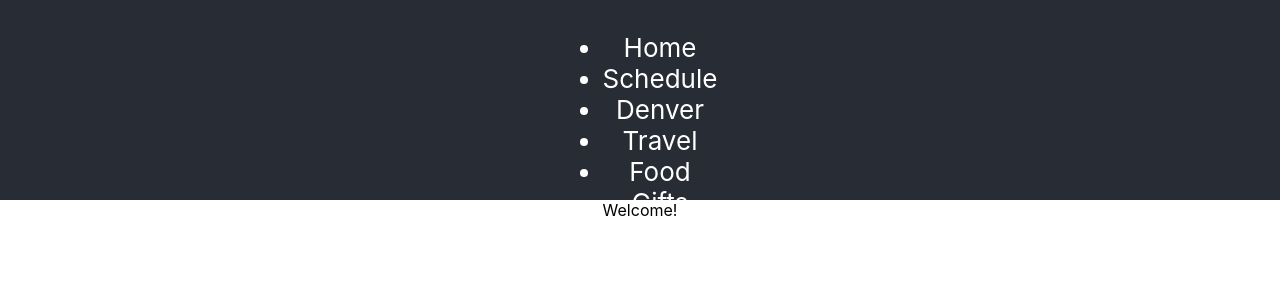
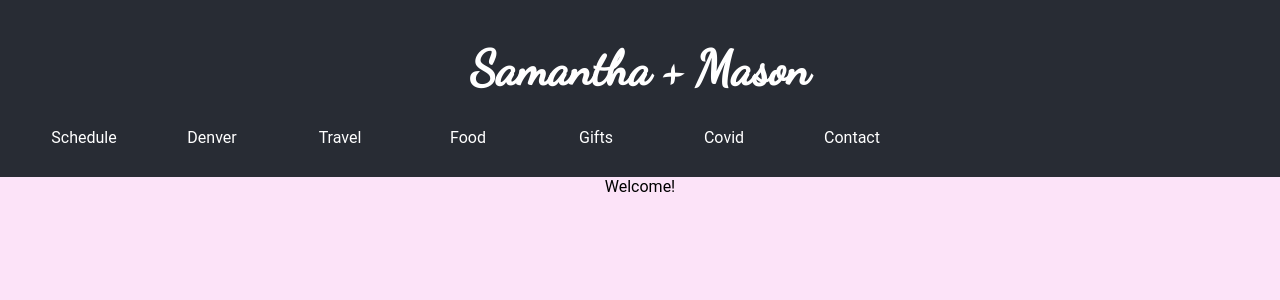
Before and after one commit to francepack/massam, a React (Create React App) app: page / in a window 1280 px wide. Shown: the top 300 px of the page. Built offline with nearby package versions, Linux system fonts and the light colour scheme.

Commit message:
Add collapsible nav bar

```diff
--- a/public/index.html
+++ b/public/index.html
@@ -8,6 +8,8 @@
       name="description"
       content="Web site created using create-react-app"
     />
+    <link rel="preconnect" href="https://fonts.gstatic.com">
+    <link href="https://fonts.googleapis.com/css2?family=Dancing+Script:wght@500" rel="stylesheet">
     <!--
       manifest.json provides metadata used when your web app is installed on a
       user's mobile device or desktop. See https://developers.google.com/web/fundamentals/web-app-manifest/
--- a/src/App.js
+++ b/src/App.js
@@ -11,51 +11,90 @@ import './css/app.css';
 
 function App() {
   const [currentPage, setCurrentPage] = useState('home');
-  const pages = ['home', 'schedule', 'denver', 'travel', 'food', 'gifts', 'covid', 'contact' ]
+  const [isNavActive, setNav] = useState(false);
+  const pages = ['home', 'schedule', 'denver', 'travel', 'food', 'gifts', 'covid', 'contact' ];
 
   const changePage = (page) => {
     setCurrentPage(page);
   }
 
+  const toggleNav = () => {
+    const newNav = !isNavActive;
+    setNav(newNav);
+  }
+
   const renderNavItems = () => {
-    return pages.map(page => (<li key={page} onClick={() => changePage(page)}>{page.charAt(0).toUpperCase() + page.slice(1)}</li>))
+    return pages.map(page => {
+      if (page !== 'home') {
+        if (page === currentPage) {
+          return(
+            <li key={page} className='nav-item selected' onClick={() => changePage(page)}><p>{page.charAt(0).toUpperCase() + page.slice(1)}</p></li>
+          )
+        } else {
+          return(
+            <li key={page} className='nav-item' onClick={() => changePage(page)}><p>{page.charAt(0).toUpperCase() + page.slice(1)}</p></li>
+          )
+        }
+      }
+    })
+  }
+
+  const renderContent = () => {
+    switch (currentPage) {
+      case 'home':
+        return <Home />
+      break;
+      case 'schedule':
+        return <Schedule />
+      break;
+      case 'denver':
+        return <Denver />
+      break;
+      case 'travel':
+        return <Travel />
+      break;
+      case 'food':
+        return <Food />
+      break;
+      case 'gifts':
+        return <Gifts />
+      break;
+      case 'covid':
+        return <Covid />
+      break;
+      case 'contact':
+        return <Contact />
+      break;
+      default:
+        return <Home />
+      break;
+    }
   }
 
   return (
     <div className='app'>
       <header className='app-header'>
-        <h2>Massam Wedding</h2>
+        <h2 className='title' onClick={() => changePage('home')}>Samantha + Mason</h2>
         <div className='nav-bar-area'>
-          <ul>
+            <ul className='list'>
+              {renderNavItems()}
+            </ul>
+            <div className='drop-down-nav'>
+              <div className='icon' onClick={() => toggleNav()}>
+                <div className='menu-bar'></div>
+                <div className='menu-bar'></div>
+                <div className='menu-bar'></div>
+              </div>
+            </div>
+        </div>
+        {isNavActive &&
+          <ul className='expanded-menu'>
             {renderNavItems()}
           </ul>
-        </div>
+        }
       </header>
       <main>
-      {currentPage === 'home' &&
-        <Home />
-        }
-      {currentPage === 'schedule' &&
-        <Schedule />
-        }
-      {currentPage === 'denver' &&
-        <Denver />
-        }
-      {currentPage === 'food' &&
-        <Food />
-        }
-      {currentPage === 'gifts' &&
-        <Gifts />
-        }
-      {currentPage === 'covid' &&
-        <Covid />
-        }
-      {currentPage === 'contact' &&
-        <Contact />
-        }
-      {currentPage === 'travel' &&
-        <Travel />
-        }
+        {renderContent()}
       </main>
     </div>
   );
--- a/src/css/App.css
+++ b/src/css/App.css
@@ -4,24 +4,102 @@
 
 .app-header {
   background-color: #282c34;
-  height: 200px;
+  color: white;
+  padding: 40px 0 0 0;
+}
+
+.title {
+  grid-area: title;
+  color: white;
+}
+
+h2 {
+  font-family: 'Dancing Script', cursive;
+  font-size: 48px;
+}
+
+.nav-bar-area {
+  grid-area: nav;
+  padding: 20px 0;
+  width: 100%;
+}
+
+.list {
+  display: flex;
+  flex-direction: row;
+  list-style-type: none;
+  margin: 0 20px 0 20px;
+  width: 100%;
+}
+
+.nav-item {
+  height: 40px;
+  width: 10%;
   display: flex;
   flex-direction: column;
-  align-items: center;
   justify-content: center;
-  font-size: calc(10px + 2vmin);
-  color: white;
+}
+
+.drop-down-nav {
+  display: none;
+  width: 50px;
+  height: 100%;
+}
+
+.nav-item:hover {
+  cursor: pointer;
 }
 
 .app-link {
   color: #61dafb;
 }
 
-@keyframes App-logo-spin {
-  from {
-    transform: rotate(0deg);
+.selected {
+  color: red;
+}
+
+.menu-bar {
+  width: 35px;
+  height: 4px;
+  background-color: white;
+  margin: 6px 0;
+}
+
+.expanded-menu {
+  display: none;
+  width: 124%;
+  flex-direction: row;
+  flex-wrap: wrap;
+  justify-content: center;
+  padding: 0 0 20px 0;
+}
+
+@media only screen and (max-width: 600px) {
+  .app-header {
+    display: grid;
+    grid-template-columns: 80% 20%;
+    grid-template-areas:"title nav";
+    padding: 20px 0 0 0;
   }
-  to {
-    transform: rotate(360deg);
+  .list {
+    display: none;
+  }
+  .nav-bar-area {
+    display: flex;
+    justify-content: center;
+    padding: 16px 0 20px 0;
+  }
+  .drop-down-nav {
+    display: block;
+  }
+  .nav-item {
+    width: 33%;
+    font-size: 18px;
+  }
+  .expanded-menu {
+    display: flex;
+  }
+  .selected {
+    border: 1px white solid;
   }
 }
--- a/src/css/index.css
+++ b/src/css/index.css
@@ -1,6 +1,6 @@
 body {
-  margin: 0;
-  font-family: -apple-system, BlinkMacSystemFont, 'Segoe UI', 'Roboto', 'Oxygen',
+  background-color: #fce3f8;
+  font-family: 'Roboto', 'Oxygen', -apple-system, BlinkMacSystemFont, 'Segoe UI',
     'Ubuntu', 'Cantarell', 'Fira Sans', 'Droid Sans', 'Helvetica Neue',
     sans-serif;
   -webkit-font-smoothing: antialiased;
@@ -11,3 +11,9 @@ code {
   font-family: source-code-pro, Menlo, Monaco, Consolas, 'Courier New',
     monospace;
 }
+
+*{
+ margin: 0;
+ padding: 0;
+ box-sizing: border-box;
+}
```
